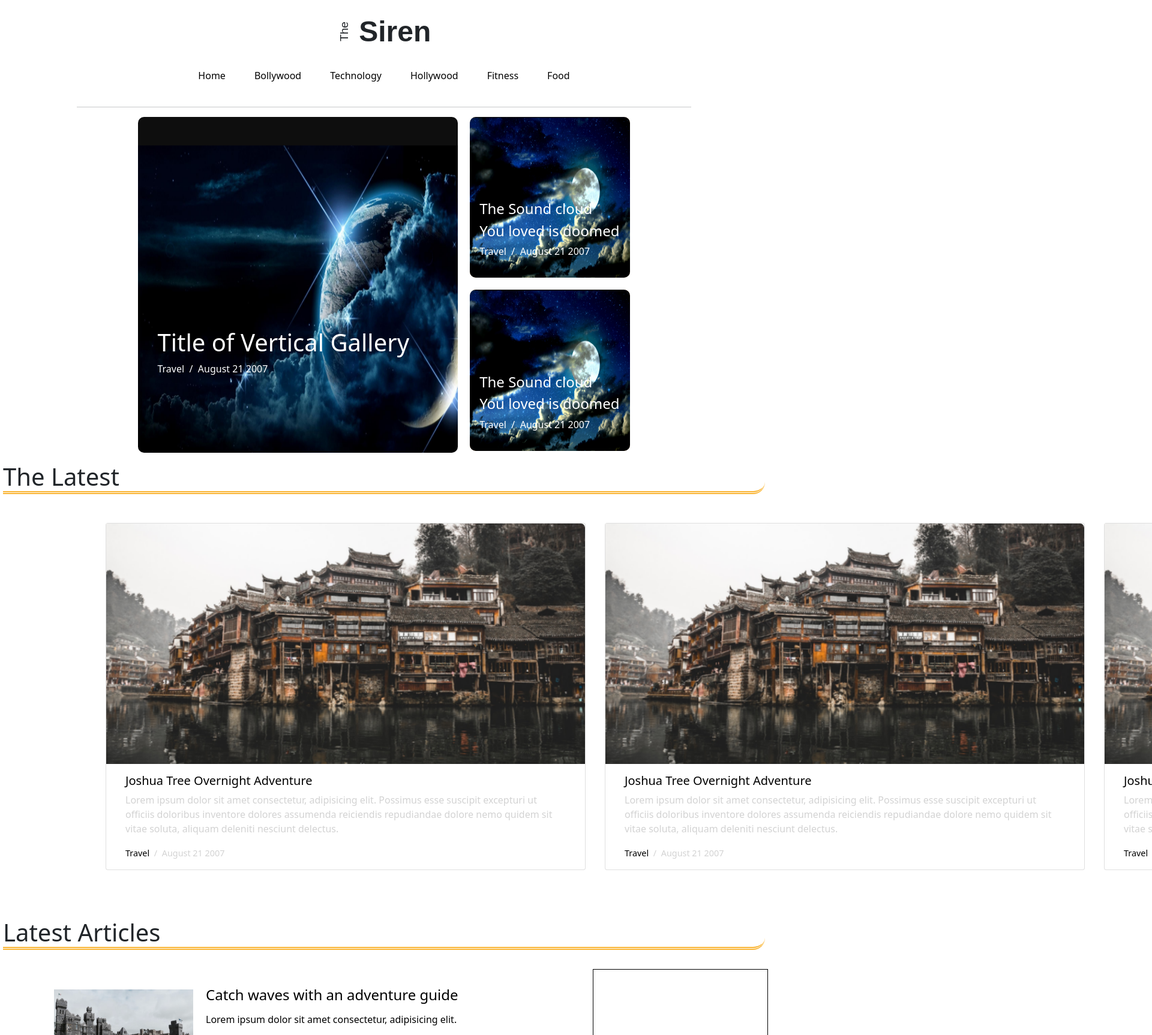
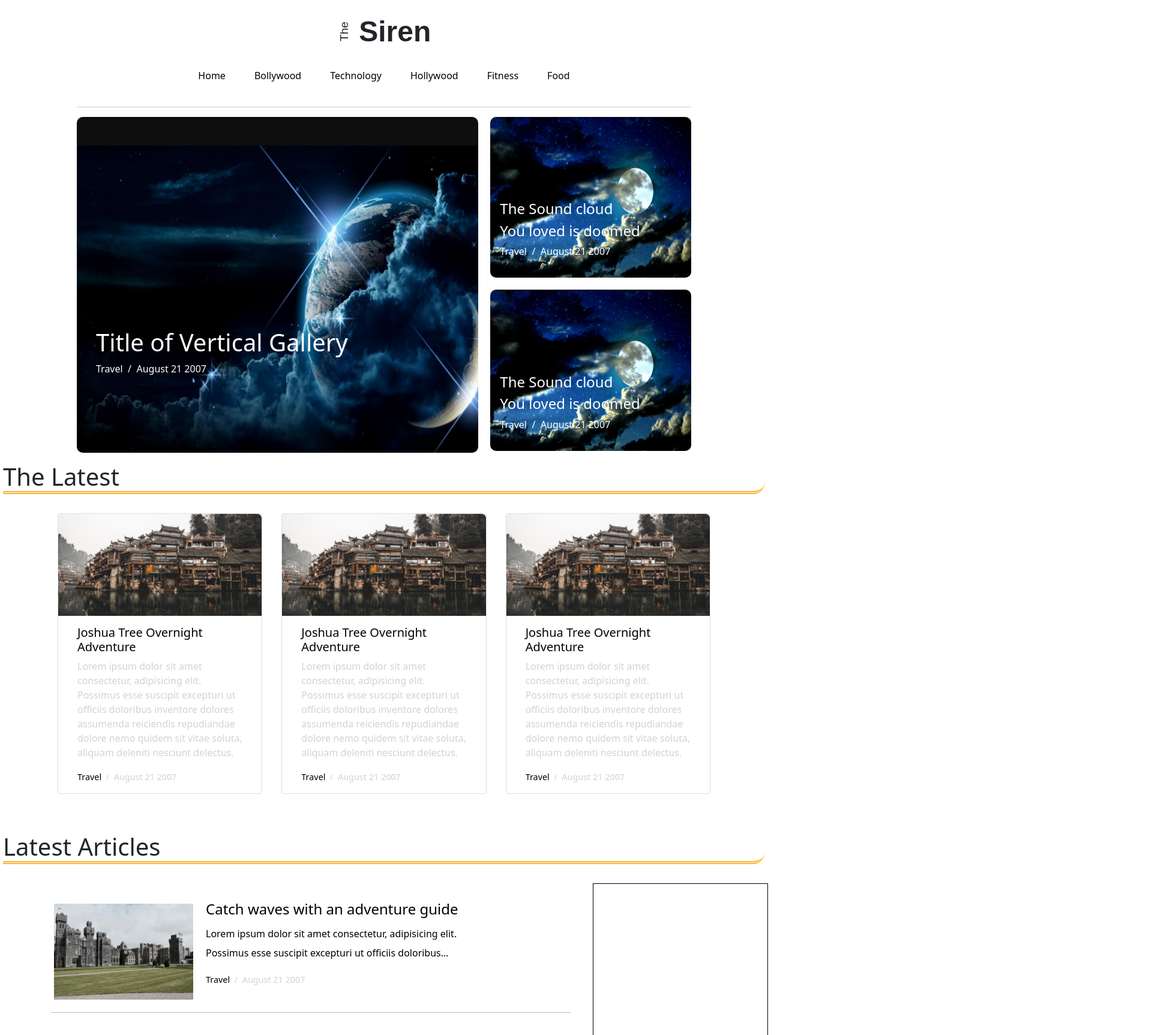
Before and after one commit to PratikshaSurwade/Blog-app, a React (Create React App) app: page / in a window 1280 px wide. Shown: the top 1726 px of the page at 60% size, 1920 px wide, since content can reach past the window. Built offline with nearby package versions, Linux system fonts and the light colour scheme.

Commit message:
Improve NavLink classname

```diff
--- a/src/Styles/heading.css
+++ b/src/Styles/heading.css
@@ -42,7 +42,9 @@
     margin-bottom: 3rem;
     word-wrap: inherit;
 }
-a.cardContainer{
+a.cardLink{
+    text-decoration: none;
+    color: black;
     text-decoration: none;
 }
 .imaGe{
--- a/src/component/latest.js
+++ b/src/component/latest.js
@@ -25,7 +25,7 @@ class Latest extends React.Component{
     return(
         <>
             <h1 className="latestHead">The Latest</h1>
-            <NavLink className="cardContainer" to="/bollywood">
+            <NavLink className="cardLink" to="/bollywood">
 
             <div className="cardContainer">
                 <div className="card">
--- a/src/component/mainimg.js
+++ b/src/component/mainimg.js
@@ -13,7 +13,7 @@ class Mainimg extends React.Component{
     render(){
         return(
             <>
-                <NavLink className="MainImg" to="/bollywood">
+                <NavLink className="MainImgLink" to="/bollywood">
 
                 <div className="MainImg" id="homeimgclick">
                     <div className="longImg">
```
